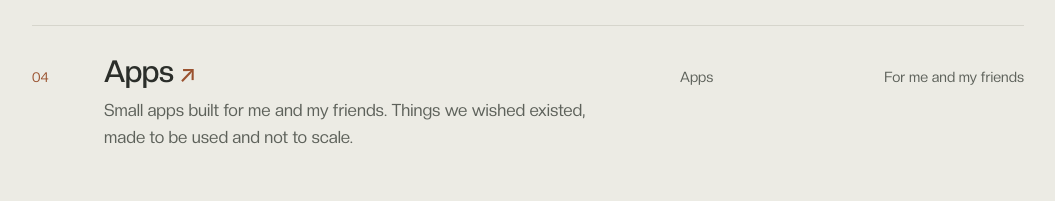
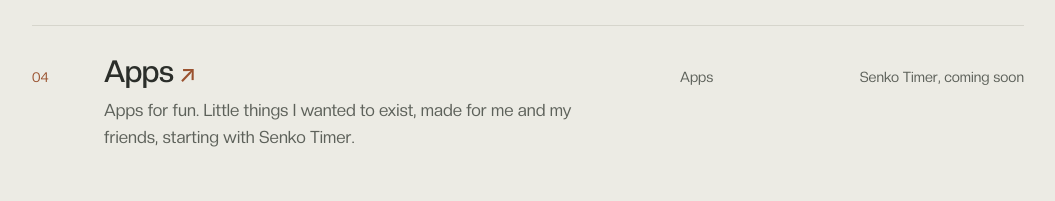
Before and after one commit to basicdefault-hq/basicdefault, a plain HTML site: page index.html in a window 1280 px wide. Shown: the part 1260-1461 px from the top of the page, without its empty margins (112-1167 px from the left). Drawn offline with Linux system fonts and the light colour scheme.

Commit message:
Match the home page's Apps entry to the apps page
Drop 'not to scale', lead with 'Apps for fun.' and point to Senko Timer
as coming soon.

Co-Authored-By: Claude Opus 5.5 <noreply@anthropic.com>

```diff
--- a/index.html
+++ b/index.html
@@ -76,10 +76,10 @@
           <span class="num">04</span>
           <div class="body">
             <h3><a href="/apps/">Apps</a></h3>
-            <p>Small apps built for me and my friends. Things we wished existed, made to be used and not to scale.</p>
+            <p>Apps for fun. Little things I wanted to exist, made for me and my friends, starting with Senko Timer.</p>
           </div>
           <span class="kind">Apps</span>
-          <span class="status">For me and my friends</span>
+          <span class="status">Senko Timer, coming soon</span>
         </li>
       </ol>
     </section>
```
